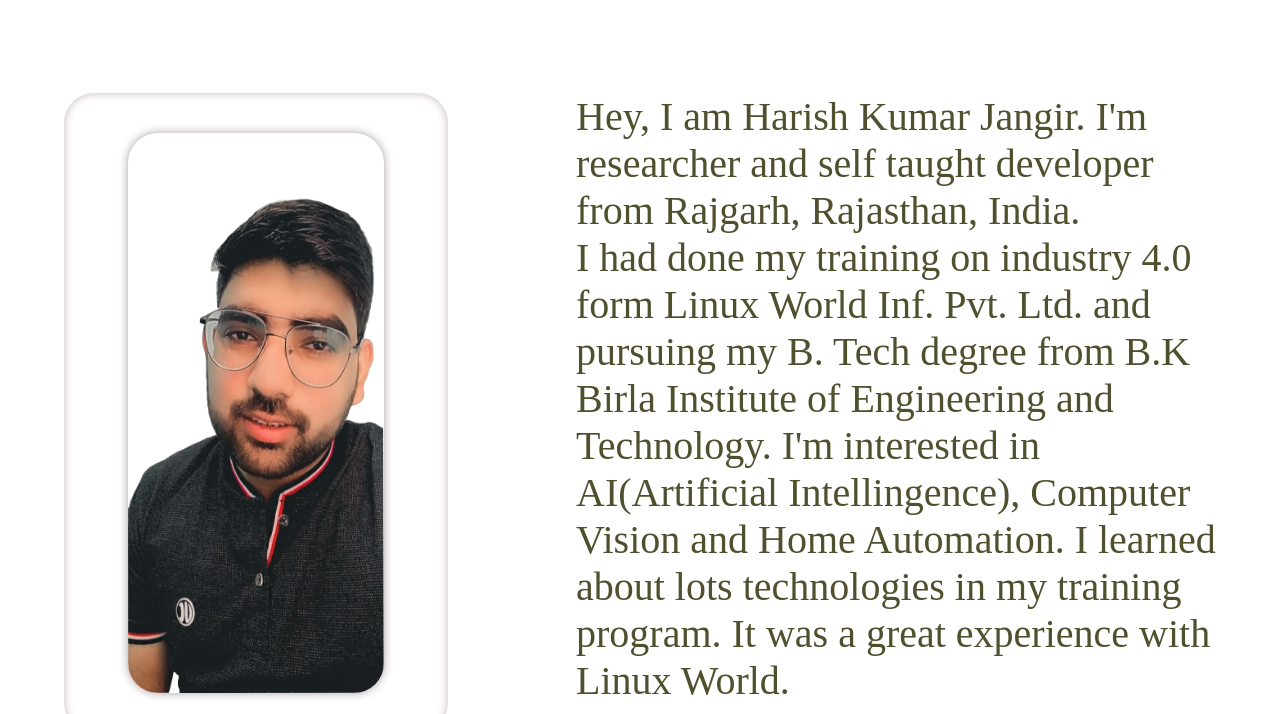
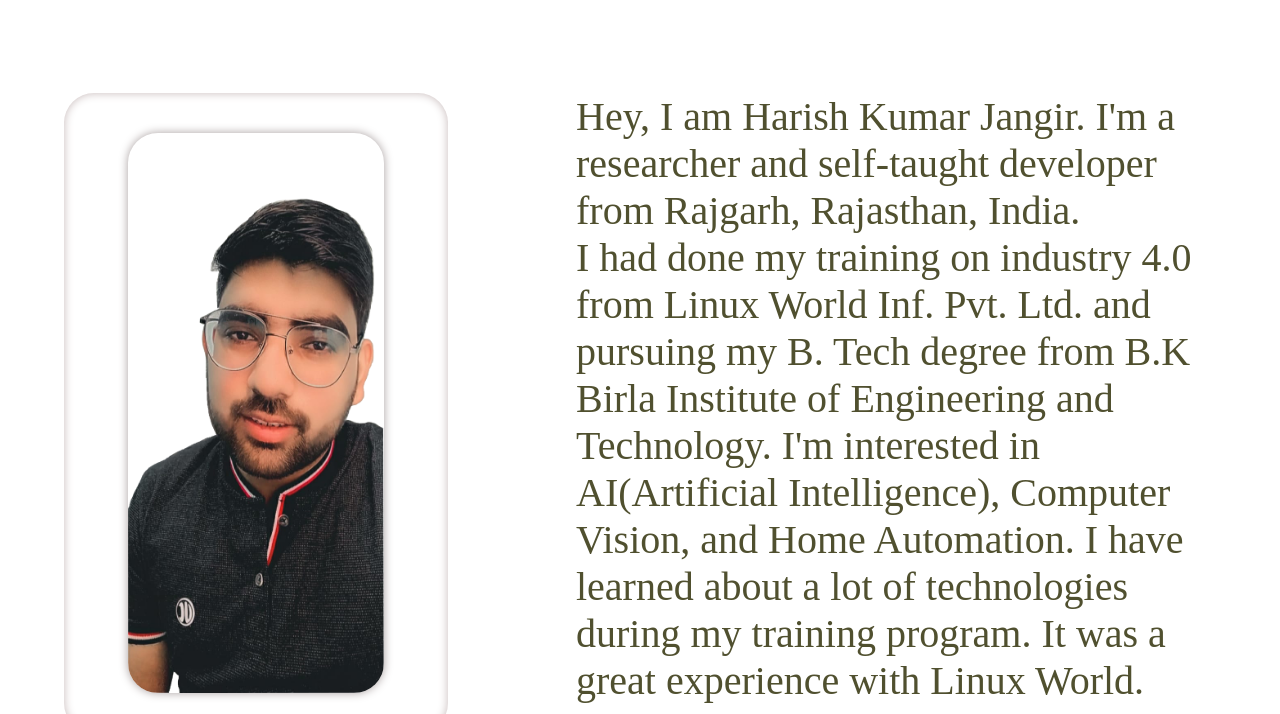
Before and after one commit to harishjangid154/portfolio-test, a plain HTML site: page index.html in a window 1280 px wide. Shown: the part 896-1610 px from the top of the page. Drawn offline with nearby package versions, Linux system fonts and the light colour scheme.

Commit message:
grammer mistakes

```diff
--- a/index.html
+++ b/index.html
@@ -18,7 +18,7 @@
 
   <body>
     <!-- Slider Intro Section -->
-    <div class="intro__slide display-flex-center align-item-center" >
+    <div class="intro__slide display-flex-center align-item-center">
       <div class="intro">
         <h2 style="text-decoration: underline" class="hide">
           <span class="text">Hey You</span>
@@ -31,7 +31,7 @@
         </h2>
       </div>
     </div>
-    <div class="slider "></div>
+    <div class="slider"></div>
 
     <!-- Landing page section -->
     <div class="landing__page display-flex-center align-item-center">
@@ -56,55 +56,52 @@
     <!-- About section -->
 
     <div id="section__ablout">
-      <div class="about__heading ">
+      <div class="about__heading">
         <div>
-        <h1 class="size-heading text-shadow-in">ABOUT</h1>
-        <span><hr></span>
-      </div>
-
+          <h1 class="size-heading text-shadow-in">ABOUT</h1>
+          <span><hr /></span>
+        </div>
       </div>
       <div class="about display-flex-sp-ar">
-        <div
-          class="about__image display-flex-center align-item-center"
-        >
-          <img src="/images/about-image.png" alt="harish"  />
+        <div class="about__image display-flex-center align-item-center">
+          <img src="/images/about-image.png" alt="harish" />
         </div>
 
         <div class="about__info size-p primary">
           <p>
-            Hey, I am Harish Kumar Jangir. I'm
-            researcher and self taught developer from Rajgarh, Rajasthan, India.
+            Hey, I am Harish Kumar Jangir. I'm a researcher and self-taught
+            developer from Rajgarh, Rajasthan, India.
           </p>
           <p>
-            I had done my training on industry 4.0 form Linux World Inf. Pvt.
+            I had done my training on industry 4.0 from Linux World Inf. Pvt.
             Ltd. and pursuing my B. Tech degree from B.K Birla Institute of
             Engineering and Technology. I'm interested in AI(Artificial
-            Intellingence), Computer Vision and Home Automation. I learned about
-            lots technologies in my training program. It was a great experience
-            with Linux World.
+            Intelligence), Computer Vision, and Home Automation. I have learned
+            about a lot of technologies during my training program. It was a
+            great experience with Linux World.
           </p>
           <ul class="display-flex-sp-ev hover-box-shadow-in social-btn">
             <a
               href="https://www.linkedin.com/in/harish-kumar-j-42211a13a/"
-              class="round-btn  hover-box-shadow-in display-flex-center align-item-center"
+              class="round-btn hover-box-shadow-in display-flex-center align-item-center"
             >
               <i class="fa fa-linkedin color-invert"></i>
             </a>
             <a
               href="https://www.instagram.com/jangid_ji/"
-              class="round-btn  hover-box-shadow-in display-flex-center align-item-center hover-scale-out"
+              class="round-btn hover-box-shadow-in display-flex-center align-item-center hover-scale-out"
             >
               <i class="fa fa-instagram color-invert"></i>
             </a>
             <a
               href="https://www.facebook.com/harish154/"
-              class="round-btn  hover-box-shadow-in display-flex-center align-item-center"
+              class="round-btn hover-box-shadow-in display-flex-center align-item-center"
             >
               <i class="fa fa-facebook color-invert"></i>
             </a>
             <a
               href="https://twitter.com/HaJangid"
-              class="round-btn  hover-box-shadow-in display-flex-center align-item-center"
+              class="round-btn hover-box-shadow-in display-flex-center align-item-center"
             >
               <i class="fa fa-twitter color-invert"></i>
             </a>
@@ -113,9 +110,7 @@
       </div>
     </div>
 
-
-
-<!-- about skill ex section -->
+    <!-- about skill ex section -->
 
     <!-- Script section -->
     <script src="app.js"></script>
```
